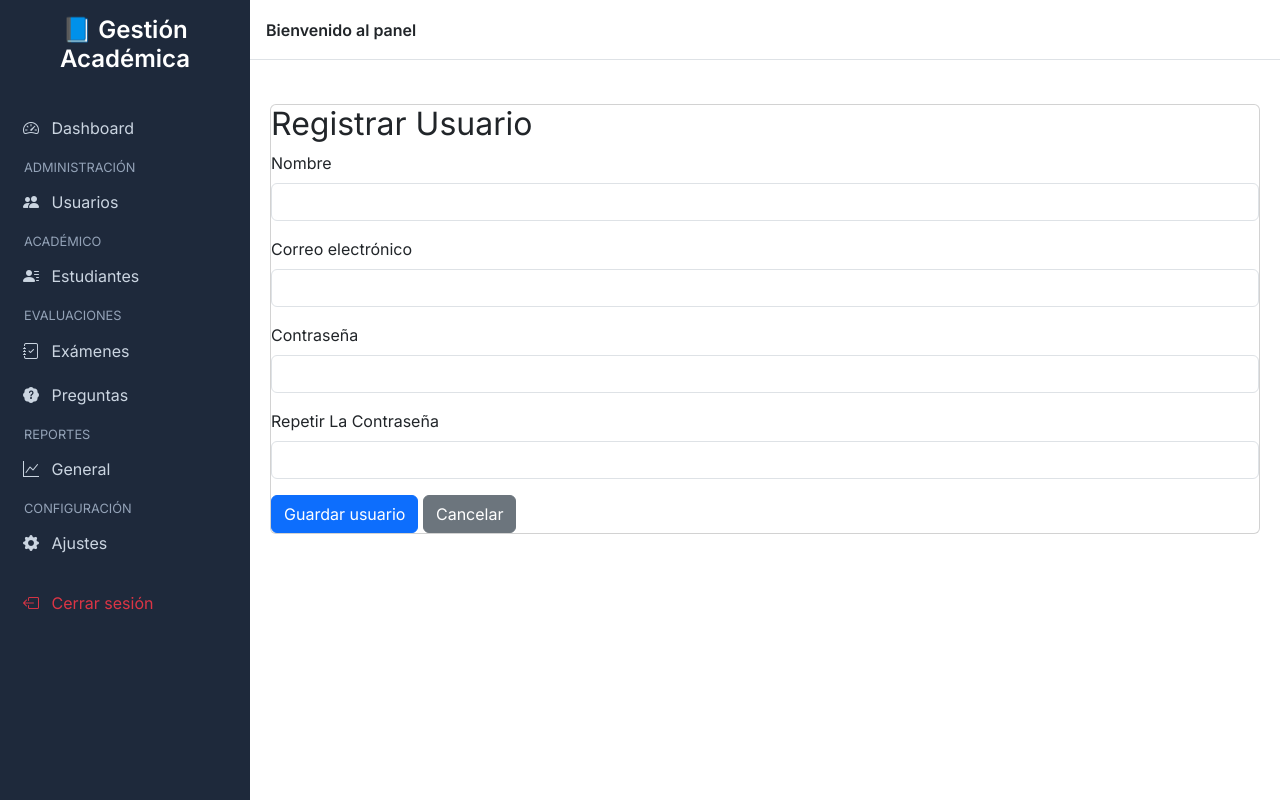
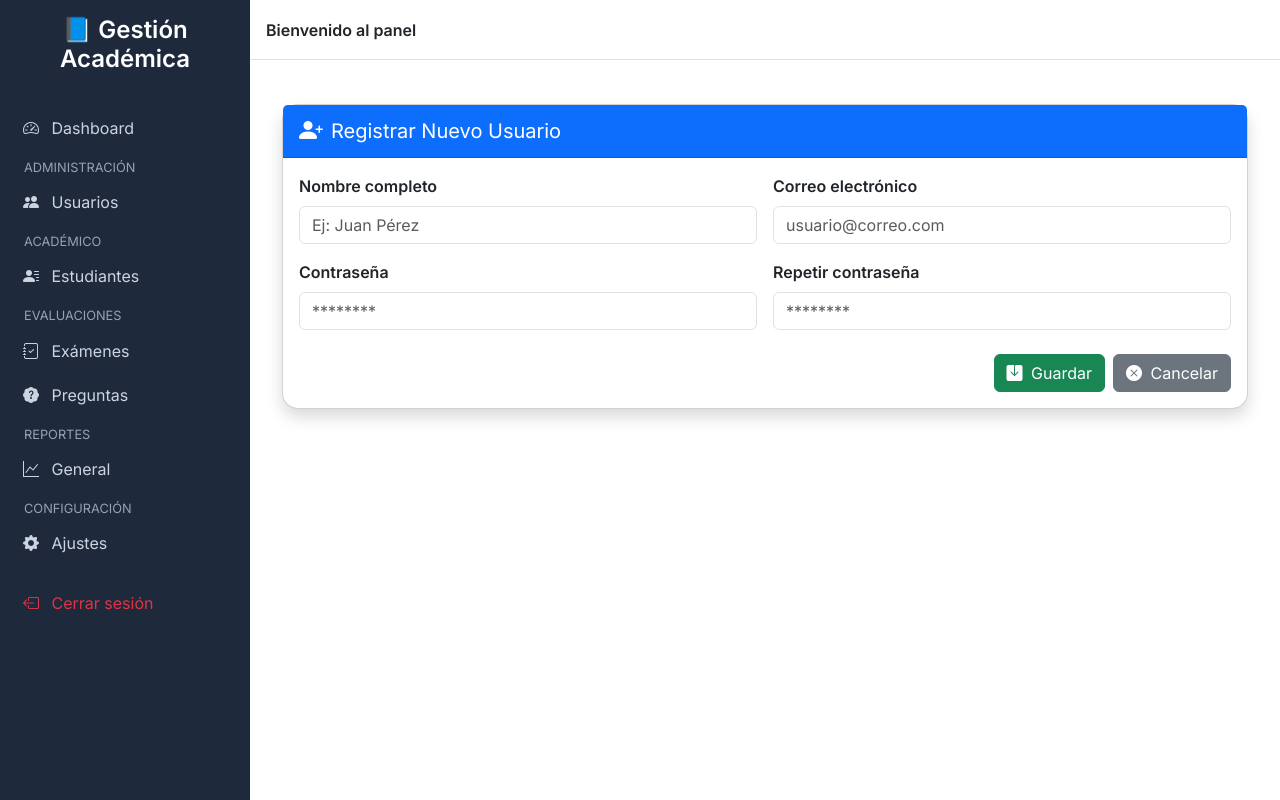
Before and after one commit to MP-PROGRAMADOR/recepcion_archivos, a PHP site: page /registrar_usuario.php in a window 1280 px wide. Run offline with PHP 8.4, Linux system fonts and the light colour scheme.

Commit message:
mejor apariencia visual

```diff
--- a/admin/registrar_usuario.php
+++ b/admin/registrar_usuario.php
@@ -1,42 +1,56 @@
 <?php
-
 include_once("../componentes/header.php");
 include_once("../componentes/sidebar.php");
 ?>
 
-
-
-<!-- Contenido principal -->
 <main class="content" id="mainContent">
-
-    <div class="card mt-4">
-        <h2>Registrar Usuario</h2>
+    <div class="container mt-4">
+        <div class="card shadow rounded-4">
+            <div class="card-header bg-primary text-white d-flex align-items-center">
+                <i class="bi bi-person-plus-fill fs-4 me-2"></i>
+                <h5 class="mb-0">Registrar Nuevo Usuario</h5>
+            </div>
+            <div class="card-body">
                 <form action="../php/guardar_usuarios.php" method="POST" novalidate>
-            <div class="mb-3">
-                <label for="nombre_usuario" class="form-label">Nombre</label>
-                <input type="text" name="nombre" class="form-control" required>
+                    <div class="row g-3">
+                        <div class="col-md-6">
+                            <label for="nombre_usuario" class="form-label fw-bold">Nombre completo</label>
+                            <input type="text" name="nombre" class="form-control" placeholder="Ej: Juan Pérez" required>
                         </div>
 
-            <div class="mb-3">
-                <label for="email" class="form-label">Correo electrónico</label>
-                <input type="email" name="email" class="form-control" required>
+                        <div class="col-md-6">
+                            <label for="email" class="form-label fw-bold">Correo electrónico</label>
+                            <input type="email" name="email" class="form-control" placeholder="usuario@correo.com" required>
                         </div>
 
-            <div class="mb-3">
-                <label for="password" class="form-label">Contraseña</label>
-                <input type="password" name="password" class="form-control" required>
+                        <div class="col-md-6">
+                            <label for="password" class="form-label fw-bold">Contraseña</label>
+                            <input type="password" name="password" class="form-control" placeholder="********" required>
                         </div>
 
-            <div class="mb-3">
-                <label for="password" class="form-label">Repetir La Contraseña</label>
-                <input type="password" name="contrasena_confirmada" class="form-control" required>
+                        <div class="col-md-6">
+                            <label for="contrasena_confirmada" class="form-label fw-bold">Repetir contraseña</label>
+                            <input type="password" name="contrasena_confirmada" class="form-control" placeholder="********" required>
+                        </div>
                     </div>
 
-        <button type="submit" class="btn btn-primary">Guardar usuario</button>
-        <a href="usuarios.php" class="btn btn-secondary">Cancelar</a>
+                    <div class="d-flex justify-content-end mt-4">
+                        <button type="submit" class="btn btn-success me-2">
+                            <i class="bi bi-save-fill me-1"></i> Guardar
+                        </button>
+                        <a href="usuarios.php" class="btn btn-secondary">
+                            <i class="bi bi-x-circle-fill me-1"></i> Cancelar
+                        </a>
+                    </div>
                 </form>
             </div>
+        </div>
+    </div>
 </main>
+
+<!-- Bootstrap Icons -->
+<link href="https://cdn.jsdelivr.net/npm/bootstrap-icons@1.10.5/font/bootstrap-icons.css" rel="stylesheet">
+
 <?php
-include_once("../componentes/sidebar.php");
+include_once("../componentes/footer.php");
 ?>
```
Also changed, not shown: admin/usuario.php (+35 -26 lines). Lines whose indentation alone changed are shown as unchanged.
